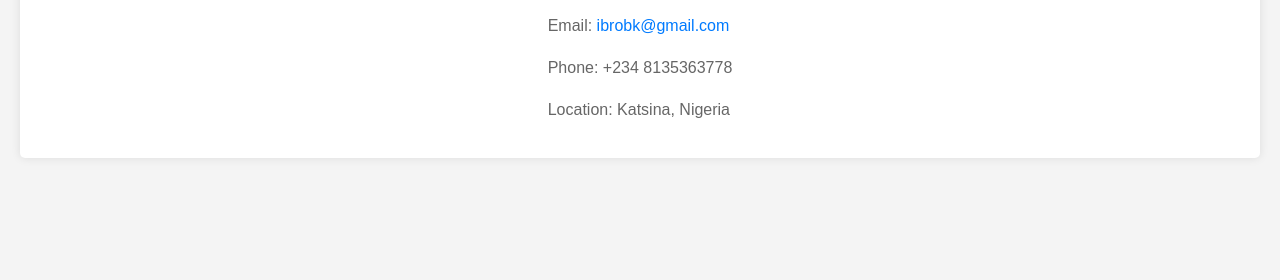
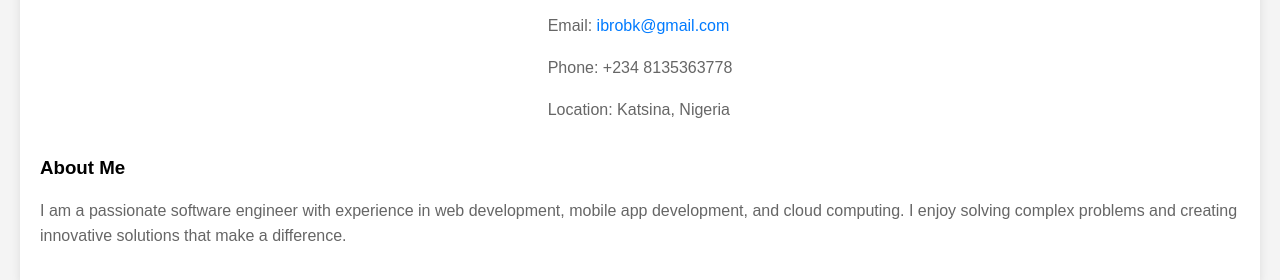
Before and after one commit to ibrobk2/ibrobk26, a plain HTML site: page index.html in a window 1280 px wide. Shown: the part 640-920 px from the top of the page. Before the commit the page ends 818 px from the top, so only its background shows below. Drawn offline with Linux system fonts and the light colour scheme.

Commit message:
about me added

```diff
--- a/index.html
+++ b/index.html
@@ -19,6 +19,11 @@
         <p>Phone: +234 8135363778</p>
         <p>Location: Katsina, Nigeria</p>
        </div>
+
+       <div class="details">
+        <h3>About Me</h3>
+        <p>I am a passionate software engineer with experience in web development, mobile app development, and cloud computing. I enjoy solving complex problems and creating innovative solutions that make a difference.</p>
+       </div>
     </div>
     <script src="script.js"></script>
 </body>
```
